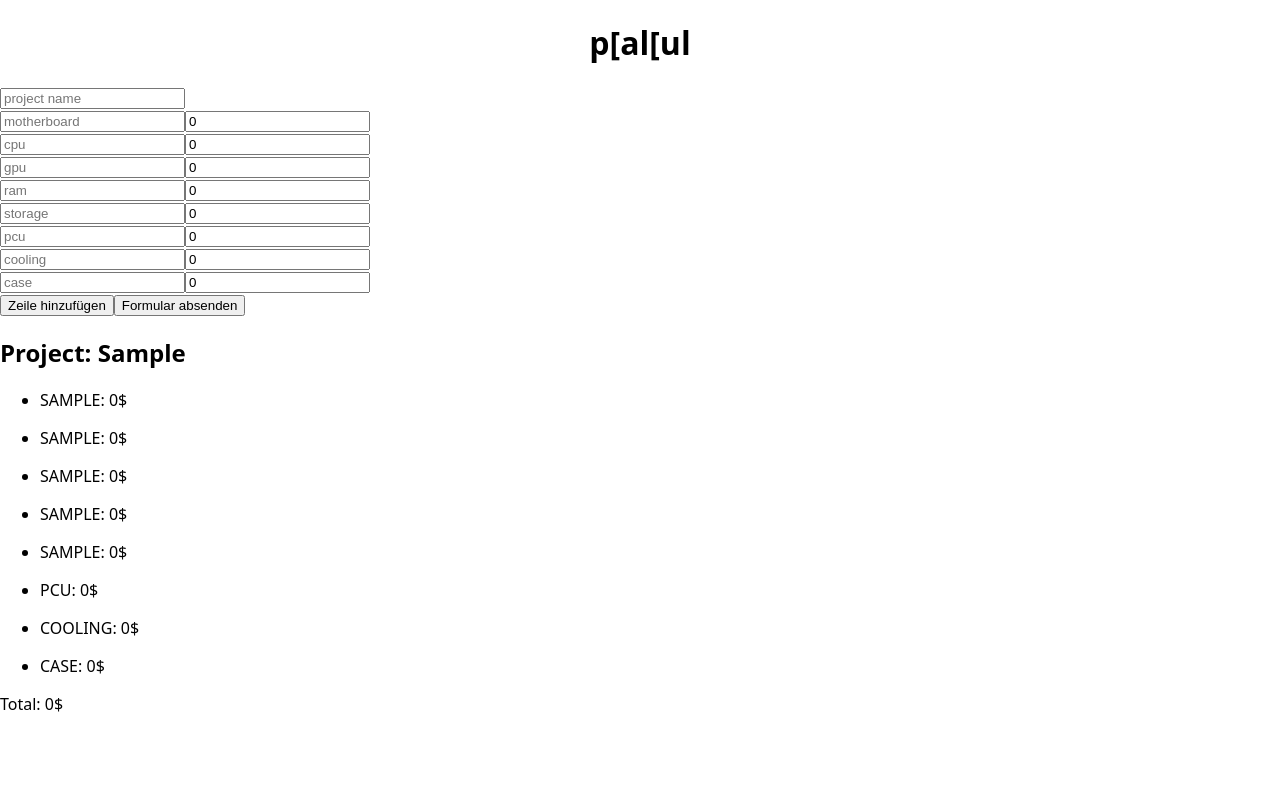
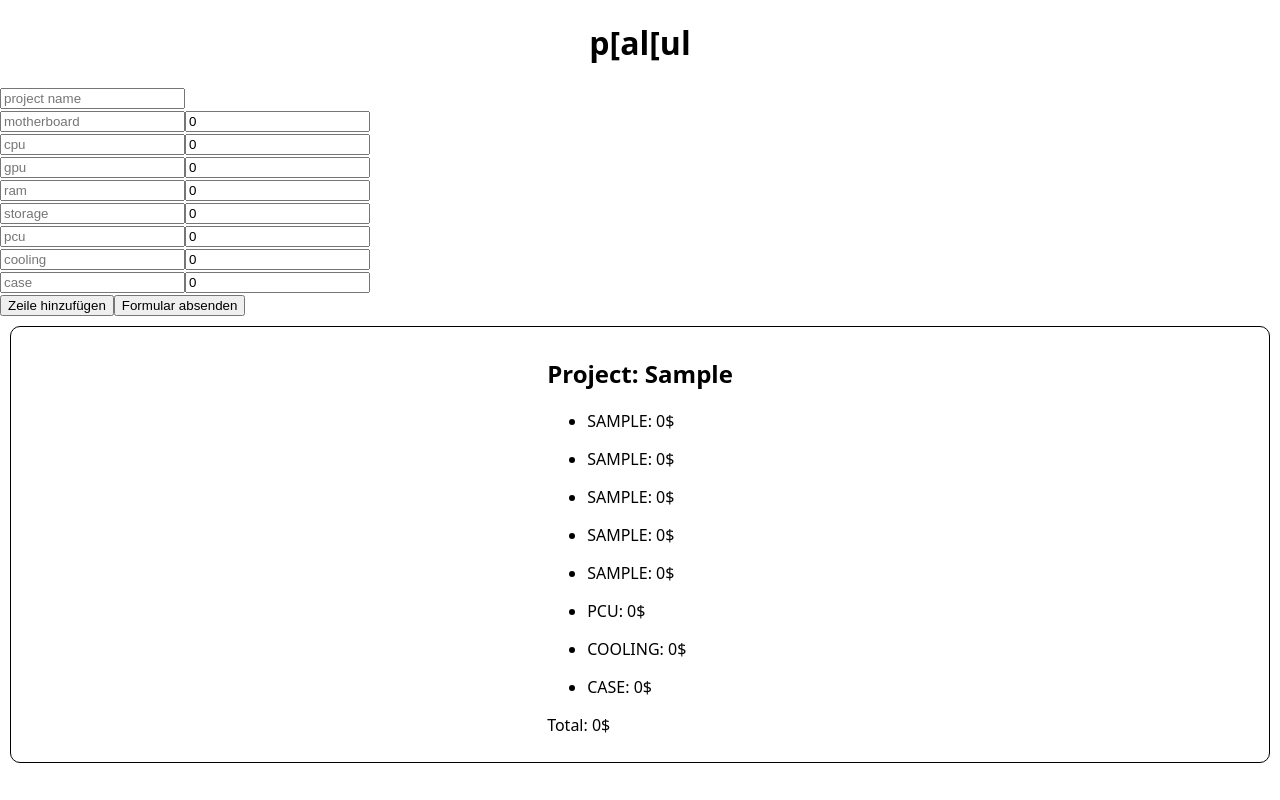
Before and after one commit to reyk-zepper/atlantis-capstone, a Next.js app: page / in a window 1280 px wide. Both pictures are taken after typing "Sample", "Sample", "Sample", "Sample", "Sample", "Sample" into the empty fields and a click on the button "Formular absenden". Built offline with nearby package versions, Linux system fonts and the light colour scheme.

Commit message:
create border around ProjectCard with styled components

```diff
--- a/components/ProjectCard/index.js
+++ b/components/ProjectCard/index.js
@@ -1,6 +1,23 @@
+import styled from "styled-components";
+
+const StyledProjectCard = styled.div`
+  display: flex;
+  flex-direction: column;
+  align-items: center;
+  justify-content: center;
+  border: ${({ hasData }) => (hasData ? "1px solid black" : "none")};
+  border-radius: 10px;
+  padding: 10px;
+  margin: 10px;
+`;
+
 export default function ProjectCard({ projects }) {
+  const hasData = projects && projects.length > 0;
+
   return (
     <>
+      {hasData && (
+        <StyledProjectCard hasData={hasData}>
           {projects.map((project, index) => {
             let totalPrice = 0;
             return (
@@ -25,6 +42,8 @@ export default function ProjectCard({ projects }) {
               </div>
             );
           })}
+        </StyledProjectCard>
+      )}
     </>
   );
 }
```
Lines whose indentation alone changed are shown as unchanged.
